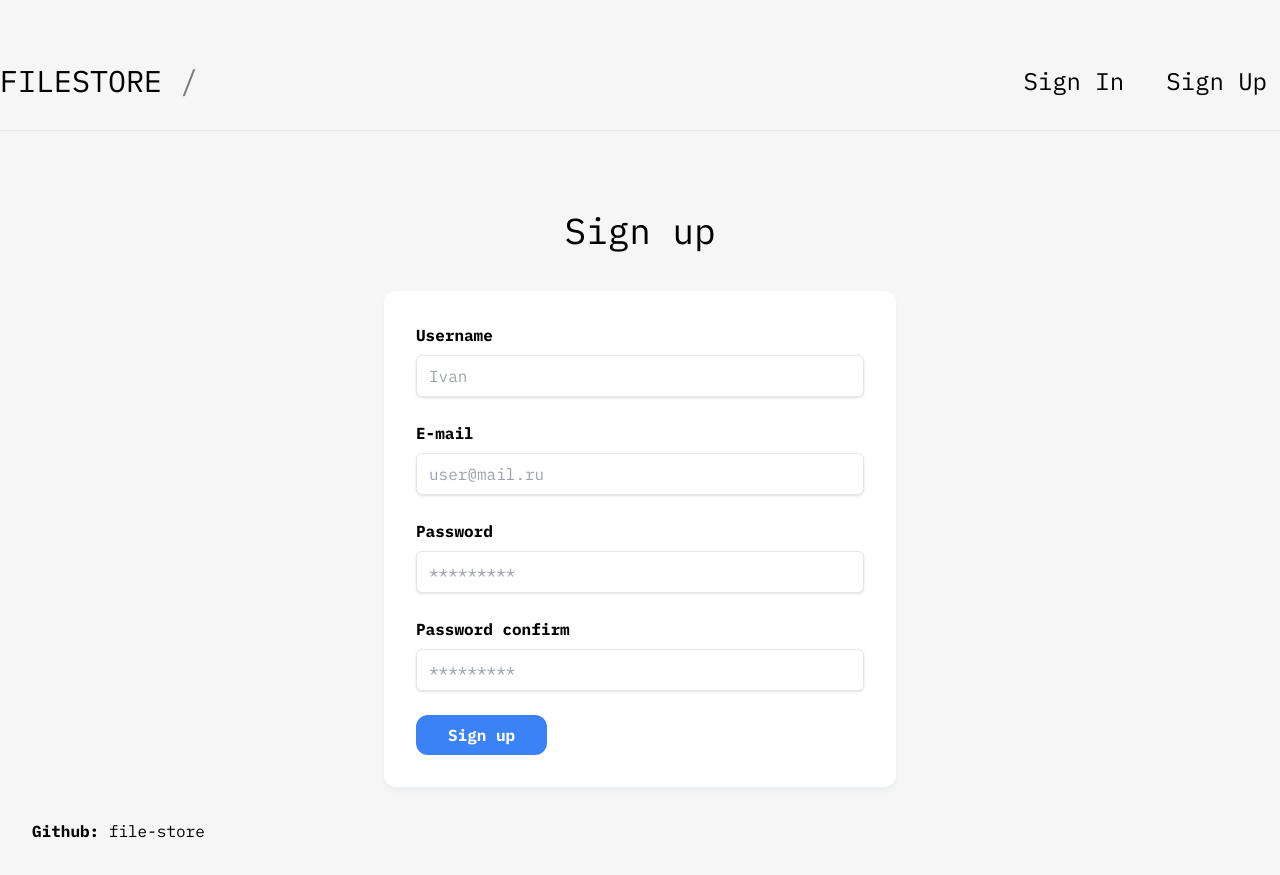
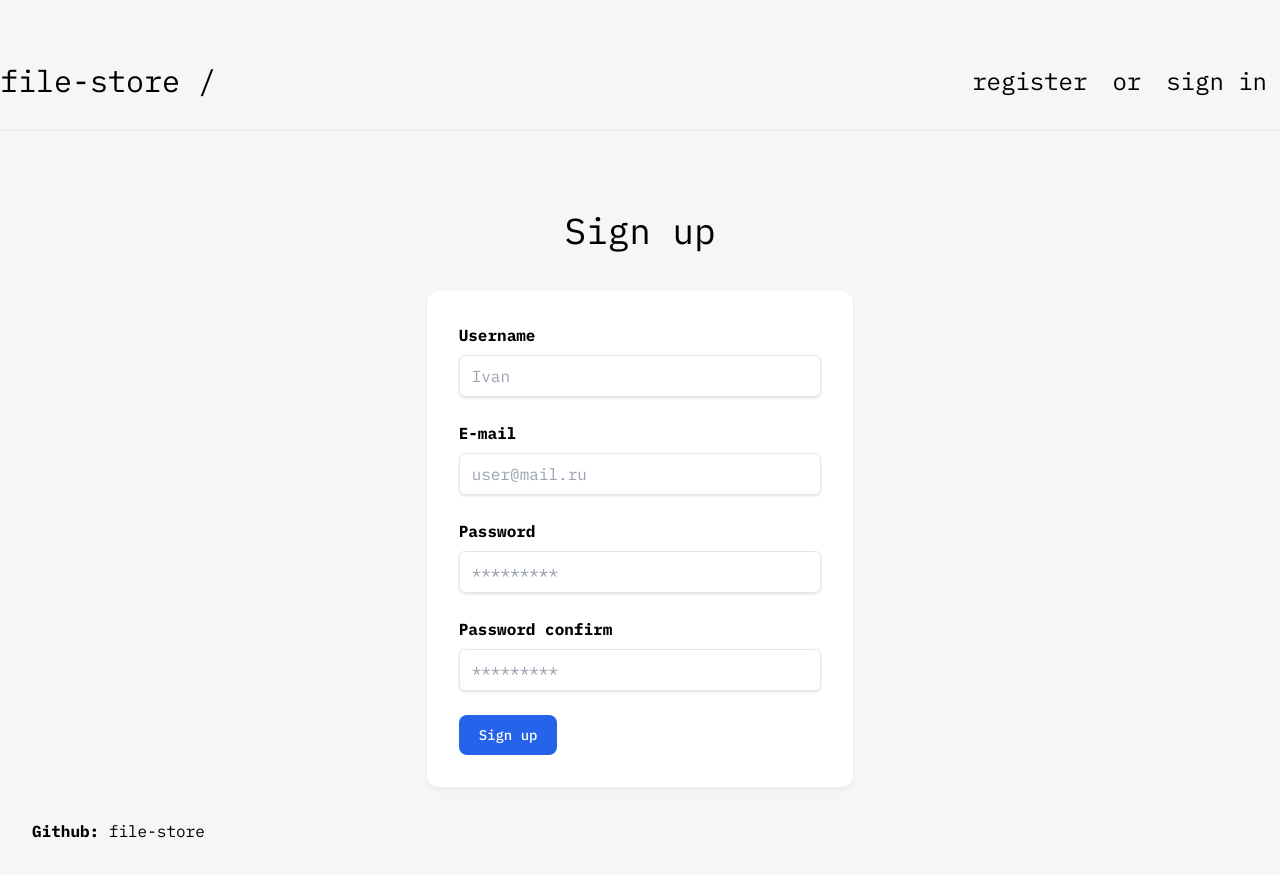
Before and after one commit to kostinvv/file-store, a Vue app in the folder filestore.client/: page /sign-up in a window 1280 px wide. Built offline with nearby package versions, Linux system fonts and the light colour scheme; a web font is replaced by a local one.

Commit message:
update header and forms

```diff
--- a/filestore.client/src/components/TheHeader.vue
+++ b/filestore.client/src/components/TheHeader.vue
@@ -1,4 +1,17 @@
 <script setup>
+import { useAuthStore } from "@/stores/auth.js";
+import { computed } from "vue";
+import router from "@/router/index.js";
+
+const authStore = useAuthStore();
+const token = computed(() => authStore.userInfo.accessToken);
+const username = computed(() => authStore.userInfo.username);
+
+const logout = () => {
+  authStore.logout();
+  localStorage.removeItem('userInfo');
+  router.push('/sign-in');
+}
 </script>
 
 <template>
@@ -6,20 +19,25 @@
     <div class="flex justify-between pb-6">
       <div class="flex items-center">
         <router-link to="/">
-          <h2 class="text-3xl uppercase">FileStore <span class="animate-pulse">/</span></h2>
+          <h2 class="text-3xl">file-store <span class="animate-ping">/</span></h2>
         </router-link>
       </div>
       <div>
         <ul class="flex items-center gap-4">
-          <li class="flex items-center gap-2">
-            <router-link to="/sign-in" class="rounded-xl px-3 py-2 cursor-pointer border transition-all border-transparent hover:border-gray-500">
-              <span class="text-2xl">Sign In</span>
+          <li class="flex items-center gap-3">
+            <router-link to="/sign-up" v-if="!token" class="flex gap-2 rounded-xl px-3 py-2 cursor-pointer border transition-all border-transparent hover:border-gray-500">
+              <span class="text-2xl">register</span>
             </router-link>
-          </li>
-          <li class="flex items-center gap-2">
-            <router-link to="/sign-up" class="rounded-xl px-3 py-2 cursor-pointer border border-gray-200 transition-all border-transparent hover:border-gray-500">
-              <span class="text-2xl">Sign Up</span>
+            <span v-if="!token" class="text-2xl">or</span>
+            <router-link to="/sign-in" v-if="!token" class="flex gap-2 rounded-xl px-3 py-2 cursor-pointer border transition-all border-transparent hover:border-gray-500">
+              <span class="text-2xl">sign in</span>
             </router-link>
+            <router-link to="/storage" v-if="token">
+              <span class="text-2xl">hello, {{ username }}!</span>
+            </router-link>
+            <a v-if="token" class="flex gap-2 rounded-xl px-3 py-2 cursor-pointer border transition-all border-transparent hover:border-gray-500">
+              <span @click.prevent="logout" class="text-2xl">log out</span>
+            </a>
           </li>
         </ul>
       </div>
--- a/filestore.client/src/pages/SignIn.vue
+++ b/filestore.client/src/pages/SignIn.vue
@@ -1,12 +1,16 @@
 <script setup>
+import { ref } from "vue";
+import { useForm } from 'vee-validate';
+import {useRouter} from "vue-router";
+
 import { useAuthStore } from "@/stores/auth.js";
-import { useForm } from 'vee-validate';
 import { errorMessages } from "@/utils/errorMessages.js";
 
 import * as yup from 'yup';
 import InputText from "@/components/InputText.vue";
-import {useRouter} from "vue-router";
-import {onMounted} from "vue";
+import SubmitButton from "@/components/SubmitButton.vue";
+
+const isDisabledBtn = ref(false);
 
 const router = useRouter()
 const authStore = useAuthStore();
@@ -23,25 +27,27 @@ const { handleSubmit } = useForm({
 });
 
 const onSubmit = handleSubmit.withControlled(async values => {
+  isDisabledBtn.value = true;
   await authStore.signin({
     name: values.name,
     password: values.password,
   });
-  await router.push('/home');
+  isDisabledBtn.value = false;
+  await router.push('/storage');
 });
 </script>
 
 <template>
-  <section class="flex flex-col w-4/4 m-auto">
-    <h2 class="text-4xl text-center pb-10">Sign In</h2>
-    <div class="bg-white w-2/5 max-md:w-4/5 m-auto rounded-xl p-8 shadow-md shadow-gray-200/60">
+  <section class="flex flex-col w-4/4">
+    <h2 class="text-4xl text-center pb-10">Sign in</h2>
+    <div class="bg-white w-2/6 max-md:w-4/5 m-auto rounded-xl p-8 shadow-md shadow-gray-200/60">
       <form @submit="onSubmit">
-        <ul v-if="authStore.errors.length > 0">
-          <li v-for="error in authStore.errors" :key="error">{{ error }}</li>
+        <ul class="text-red-500 pb-4" v-if="authStore.errors.length > 0">
+          <li v-for="error in authStore.errors" :key="error">- {{ error }}</li>
         </ul>
         <input-text name="name" type="text" placeholder="Ivan" label="Username"/>
         <input-text name="password" type="password" placeholder="*********" label="Password"/>
-        <button class="px-8 py-2 rounded-xl bg-blue-500 text-white font-bold">Sign In</button>
+        <submit-button name="Sign in" :is-disabled="isDisabledBtn"/>
       </form>
     </div>
   </section>
--- a/filestore.client/src/pages/SignUp.vue
+++ b/filestore.client/src/pages/SignUp.vue
@@ -1,11 +1,19 @@
 <script setup>
+import { ref } from "vue";
+import { useForm } from 'vee-validate';
+import { useRouter } from "vue-router";
+
 import { useAuthStore } from "@/stores/auth.js";
-import { useForm } from 'vee-validate';
 import { errorMessages } from "@/utils/errorMessages.js";
 
 import * as yup from 'yup';
+
 import InputText from "@/components/InputText.vue";
+import SubmitButton from "@/components/SubmitButton.vue";
 
+const isDisabledBtn = ref(false);
+
+const router = useRouter();
 const authStore = useAuthStore();
 
 const { handleSubmit } = useForm({
@@ -31,28 +39,33 @@ const { handleSubmit } = useForm({
 });
 
 const onSubmit = handleSubmit.withControlled(async values => {
+  isDisabledBtn.value = true;
   await authStore.signup({
     name: values.name,
     email: values.email,
     password: values.password,
     passwordConfirm: values.passwordConfirm
   });
+  if (authStore.isSuccess) {
+    await router.push('/storage');
+  }
+  isDisabledBtn.value = false;
 });
 </script>
 
 <template>
   <section class="flex flex-col w-4/4 m-auto">
     <h2 class="text-4xl text-center pb-10">Sign up</h2>
-    <div class="bg-white w-2/5 max-md:w-4/5 m-auto rounded-xl p-8 shadow-md shadow-gray-200/60">
+    <div class="bg-white w-2/6 max-md:w-4/5 m-auto rounded-xl p-8 shadow-md shadow-gray-200/60">
       <form @submit="onSubmit">
-        <ul v-if="authStore.errors.length > 0">
-          <li v-for="error in authStore.errors" :key="error">{{ error }}</li>
+        <ul class="text-red-500 pb-4" v-if="authStore.errors.length > 0">
+          <li v-for="error in authStore.errors" :key="error">- {{ error }}</li>
         </ul>
         <input-text name="name" type="text" placeholder="Ivan" label="Username"/>
         <input-text name="email" type="email" placeholder="user@mail.ru" label="E-mail"/>
         <input-text name="password" type="password" placeholder="*********" label="Password"/>
         <input-text name="passwordConfirm" type="password" placeholder="*********" label="Password confirm"/>
-        <button class="px-8 py-2 rounded-xl bg-blue-500 text-white font-bold">Sign up</button>
+        <submit-button name="Sign up" :is-disabled="isDisabledBtn"/>
       </form>
     </div>
   </section>
```
